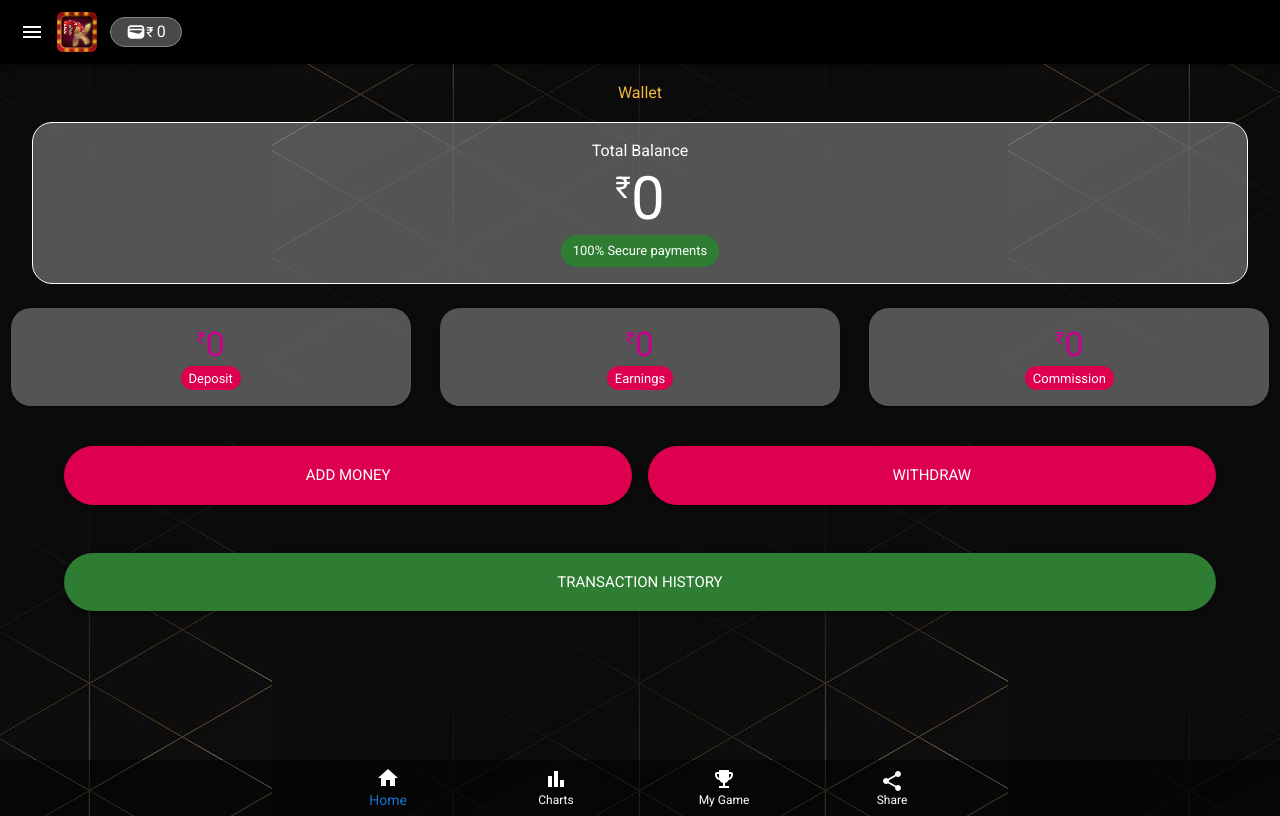
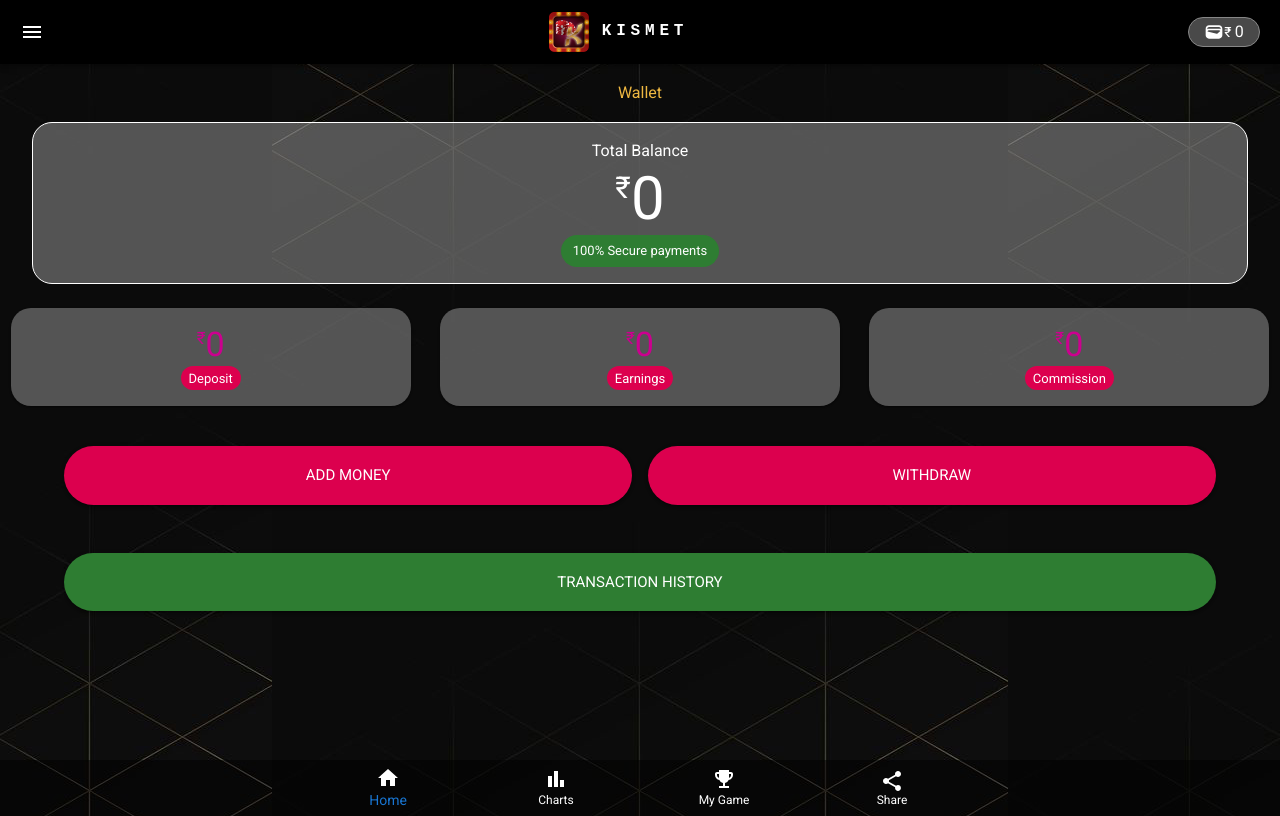
Before and after one commit to cyberspacemedia/kismet, a React (Create React App) app: page /wallet in a window 1280 px wide. Built offline with nearby package versions, Linux system fonts and the light colour scheme.

Commit message:
Fixed Logo in center

```diff
--- a/src/components/dashboard/Appnavigation.jsx
+++ b/src/components/dashboard/Appnavigation.jsx
@@ -59,31 +59,46 @@ const AppNavigation = () => {
                         <MenuIcon />
                     </IconButton>
                     {/* Logo in the middle */}
+                    <Box
+                        sx={{
+                            display: "flex",
+                            flexDirection: "row", // Items placed next to each other
+                            justifyContent: "center",
+                            alignItems: "center",
+                            width: "100%",
+                        }}
+                    >
                         <img
                             src="./StaticAssets/Images/moblogo.png"
                             alt="Logo"
-                        style={{ height: "40px", margin: "5px" }}
+                            style={{
+                                height: "40px",
+                                margin: "5px",
+                            }}
                         />
                         <Typography
                             variant="h5"
                             noWrap
                             component="a"
                             href="#app-bar-with-responsive-menu"
+                            onClick={() => {
+                                navigate("/dashboard");
+                            }}
                             sx={{
-                            mr: 2,
-                            display: { xs: "flex", md: "none" },
-                            flexGrow: 1,
+                                display: "flex",
+                                justifyContent: "center",
                                 fontFamily: "monospace",
                                 fontWeight: 700,
                                 fontSize: "1rem",
                                 letterSpacing: ".3rem",
                                 color: "inherit",
                                 textDecoration: "none",
+                                ml: 1, // Add some margin-left if needed to separate the text from the image
                             }}
                         >
                             KISMET
                         </Typography>
-
+                    </Box>
                     {/* Right side settings menu */}
 
                     <IconButton
```
Lines whose indentation alone changed are shown as unchanged.
